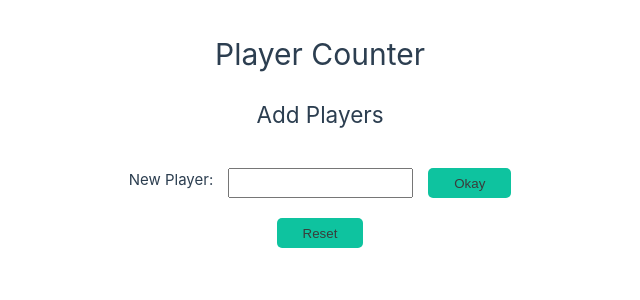
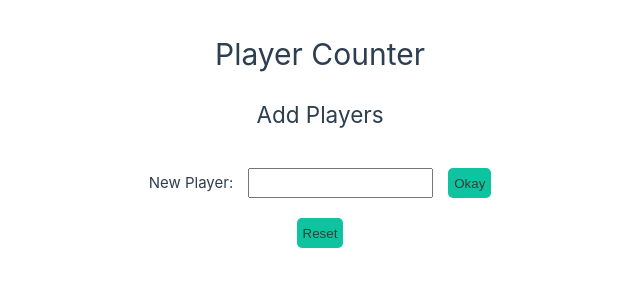
Before and after one commit to onebarloop/playercount, a Vue app: page / in a window 1280 px wide. Shown: the top 300 px of the page, without its empty margins (320-960 px from the left). Built offline with nearby package versions, Linux system fonts and the light colour scheme.

Commit message:
minor styling

```diff
--- a/src/assets/main.css
+++ b/src/assets/main.css
@@ -26,10 +26,6 @@ button {
   text-align: center;
 }
 
-button > * {
-  padding: 20px;
-}
-
 button:hover {
   background-color: #10816a;
   color: rgb(196, 229, 218);
--- a/src/components/AddPlayer.vue
+++ b/src/components/AddPlayer.vue
@@ -60,9 +60,14 @@ const handleSubmit = (e: Event) => {
 <style scoped>
 form {
   display: flex;
+  align-items: center;
   position: relative;
   gap: 15px;
   margin-top: 25px;
+}
+
+form input {
+  height: 30px;
 }
 
 .warning {
@@ -70,7 +75,7 @@ form {
   transition: all;
   color: #bfa55f;
   bottom: 40px;
-  left: 100px;
+  left: 60px;
 }
 
 ul {
```
